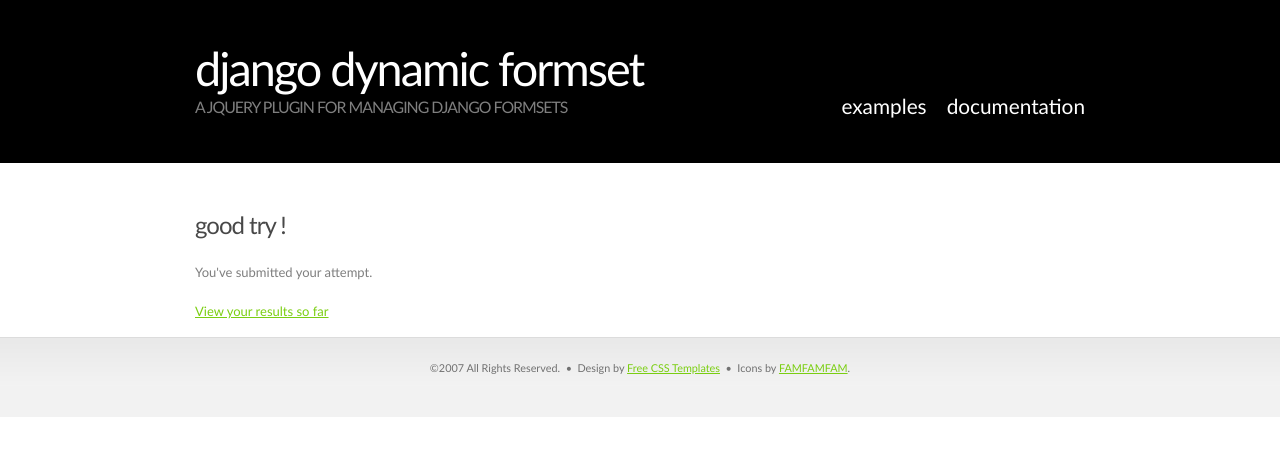
After one commit to shearichard/spellsplash, a Django app: template splsplsh_project/templates/spellweb/attempt_submission_confirm.html in a window 1280 px wide. The commit adds this page. Shown: the top 456 px of the page. Run offline with Django 3.2, Linux system fonts and the light colour scheme; the template is opened without the code that fills it, so the values that code supplies are empty.

Commit message:
Tidy up the ui after submission of results

```diff
--- /dev/null
+++ b/splsplsh_project/templates/spellweb/attempt_submission_confirm.html
@@ -0,0 +1,12 @@
+{% extends "base.html" %}
+{% load i18n %}
+
+{% block content %}
+<h2>Good Try !</h2>
+<p>
+    You've submitted your attempt.
+</p>
+<p>
+    <a href="{% url 'spellweb:index' %}">{% trans "View your results so far" %}</a>
+</p>
+{% endblock %}
--- a/splsplsh_project/templates/spellweb/index.html
+++ b/splsplsh_project/templates/spellweb/index.html
@@ -2,6 +2,6 @@
 {% load i18n %}
 
 {% block content %}
-<p>Hello {{ test_uname }}.</p>
-<p><a href="attempt">Keep practicing your spelling by clicking here</a></p>
+<h2>Welcome to Spellsplash !</h2>
+<p><a href="attempt">keep practicing your spelling by clicking here</a></p>
 {% endblock %}
```
Also changed, not shown: splsplsh_project/spellweb/views.py (+6 -1 lines).
